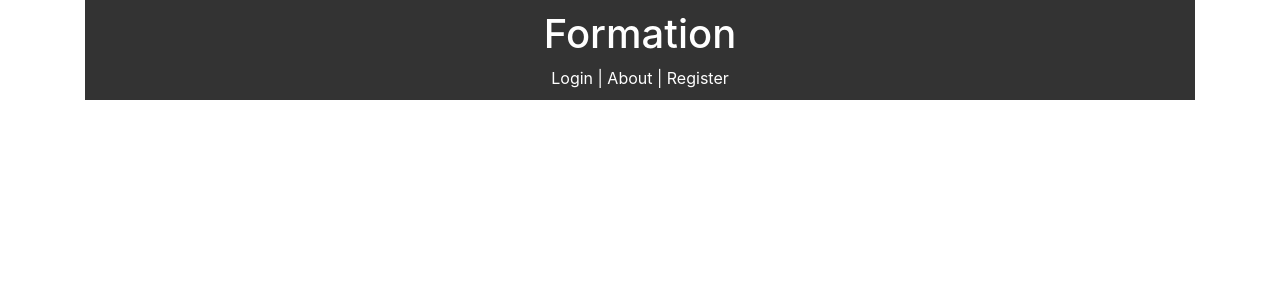
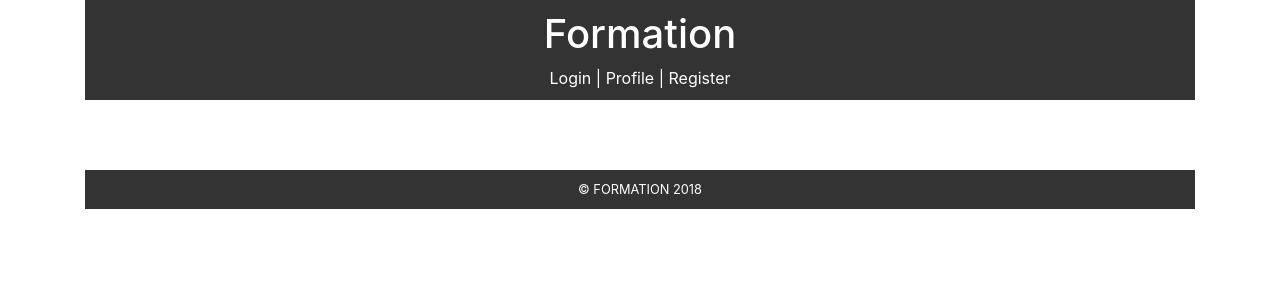
Before and after one commit to Diasks/u10-business-idea-formation, a React (Create React App) app in the folder client/: page / in a window 1280 px wide. Shown: the top 300 px of the page. Built offline with nearby package versions, Linux system fonts and the light colour scheme.

Commit message:
add footer in app.js, change about to profile, remove age from model for now

```diff
--- a/client/src/App.js
+++ b/client/src/App.js
@@ -5,6 +5,7 @@ import React, { Component } from 'react';
 			import Profile from './components/pages/Profile';
 			import Login from './components/pages/Login';
 			import Register from './components/pages/Register';
+			import Footer from './components/layout/Footer'
 			import './App.css';
 
 			class App extends Component {
@@ -19,8 +20,12 @@ import React, { Component } from 'react';
 			<div className="container">
 			<Header />
 			<Route  path="/login" component={Login}/>
-			<Route exact path ="/about" component= {Profile} />
+			<Route exact path ="/profile" component= {Profile} />
 			<Route exact path ="/register" component= {Register} />
+			<div id="content">
+
+		  </div>
+			<Footer />
 			</div>
 			</div>
 			</Router>
--- a/client/src/components/layout/Header.js
+++ b/client/src/components/layout/Header.js
@@ -5,7 +5,7 @@ import React from 'react';
 			return (
 			<header style={headerStyle}>
 			<h1>Formation</h1>
-			<Link style={linkStyle}to="/login">Login</Link> | <Link style={linkStyle} to="/about">About</Link> | <Link style={linkStyle} to="/register">Register</Link>
+			<Link style={linkStyle}to="/login">Login</Link> | <Link style={linkStyle} to="/profile">Profile</Link> | <Link style={linkStyle} to="/register">Register</Link>
 			</header>
 			)
 			}
--- a/client/src/index.css
+++ b/client/src/index.css
@@ -12,3 +12,8 @@ code {
   font-family: source-code-pro, Menlo, Monaco, Consolas, "Courier New",
     monospace;
 }
+
+#content {
+  padding-top: 70px;
+  min-height: "calc(100vh - 92px)";
+}
```
Also changed, not shown: client/package.json (+6 -1 lines), 1 other file (tests, documents, lock files or other folders).
